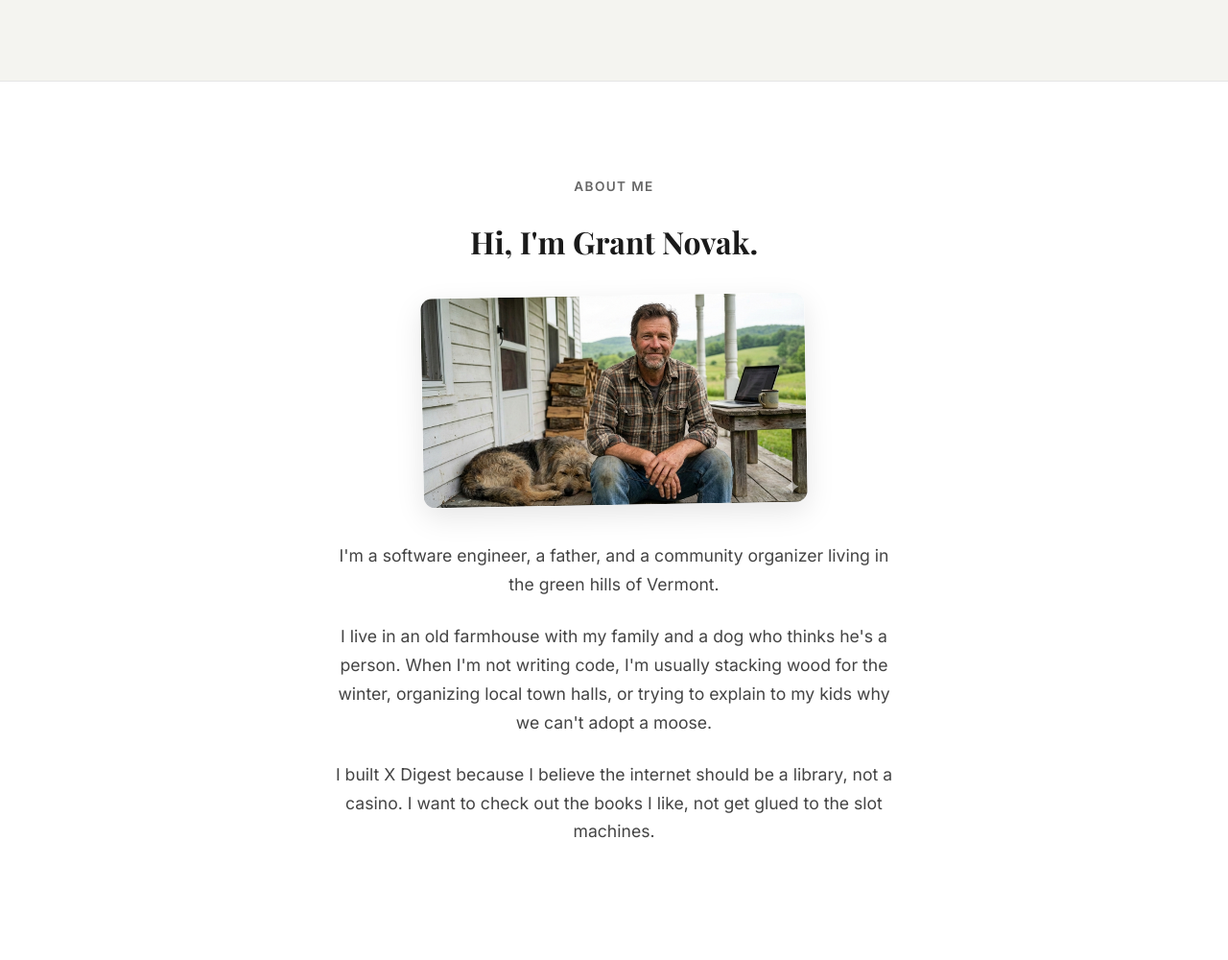
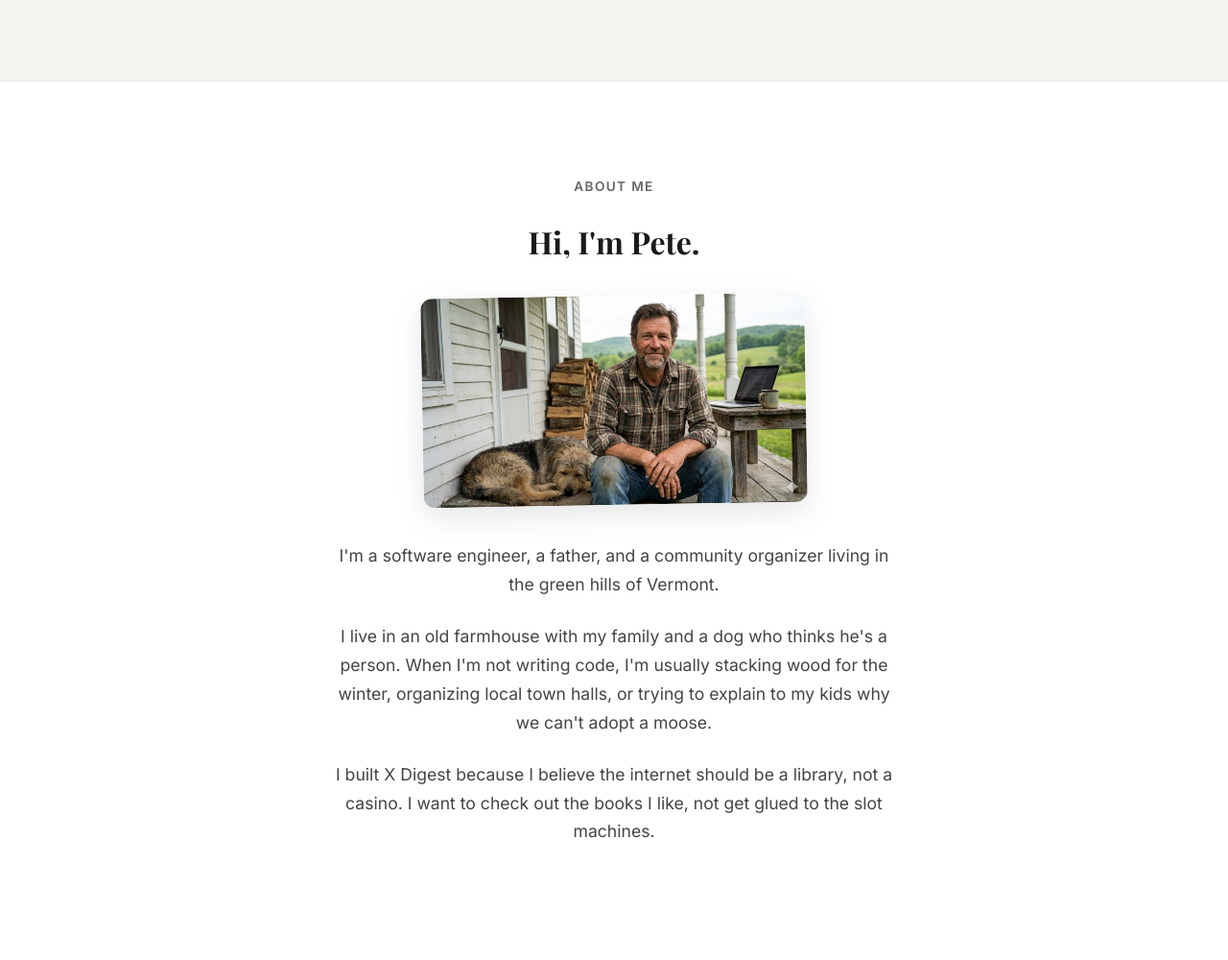
Before and after one commit to antong314/twitter-to-email, a FastAPI app: page / in a window 1280 px wide. Shown: the part 2037-3037 px from the top of the page at 96% size. Run offline with FastAPI, Linux system fonts and the light colour scheme; some web fonts are replaced.

Commit message:
Change to Pete

```diff
--- a/web/templates/index.html
+++ b/web/templates/index.html
@@ -164,8 +164,8 @@
             <div class="about-wrapper">
                 <div class="about-text">
                     <span class="section-label">About Me</span>
-                    <h4>Hi, I'm Grant Novak.</h4>
-                    <img src="/static/img/grant.jpg" alt="Grant Novak on his porch" class="profile-image">
+                    <h4>Hi, I'm Pete.</h4>
+                    <img src="/static/img/grant.jpg" alt="Pete on his porch" class="profile-image">
                     <p>
                         I'm a software engineer, a father, and a community organizer living in the green hills of Vermont.
                     </p>
```
